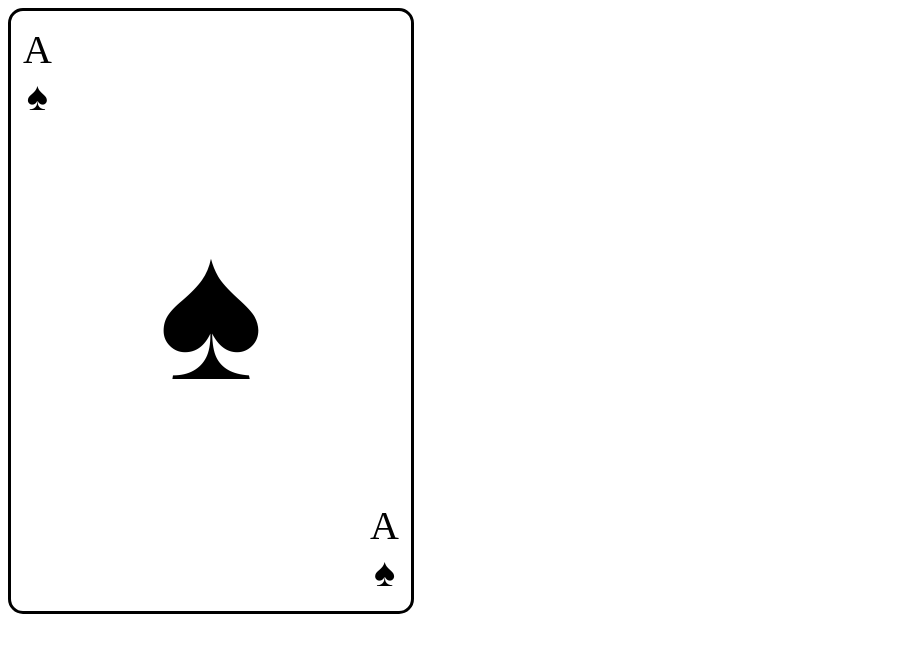
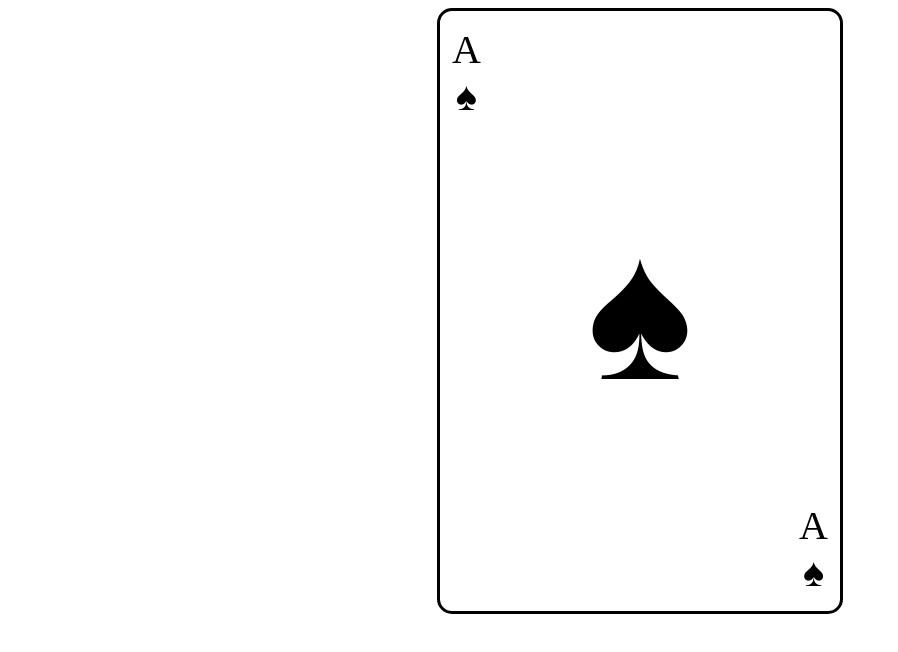
Before and after one commit to Esttven/evaluacion_parcial_desarrollo_web, a plain HTML site: page index.html in a window 1280 px wide. Shown: the whole page, without its empty margins (0-898 px from the left). Drawn offline with Linux system fonts and the light colour scheme.

Commit message:
Add files via upload

```diff
--- a/index.html
+++ b/index.html
@@ -2,7 +2,7 @@
     <head>
         <link href="/styles.css" rel="stylesheet">
     </head>
-    <body>
+    <body style="display: flex; justify-content:center">
       <div class="card">
         <div class="corner">
             <p class="a">A</p>
```
